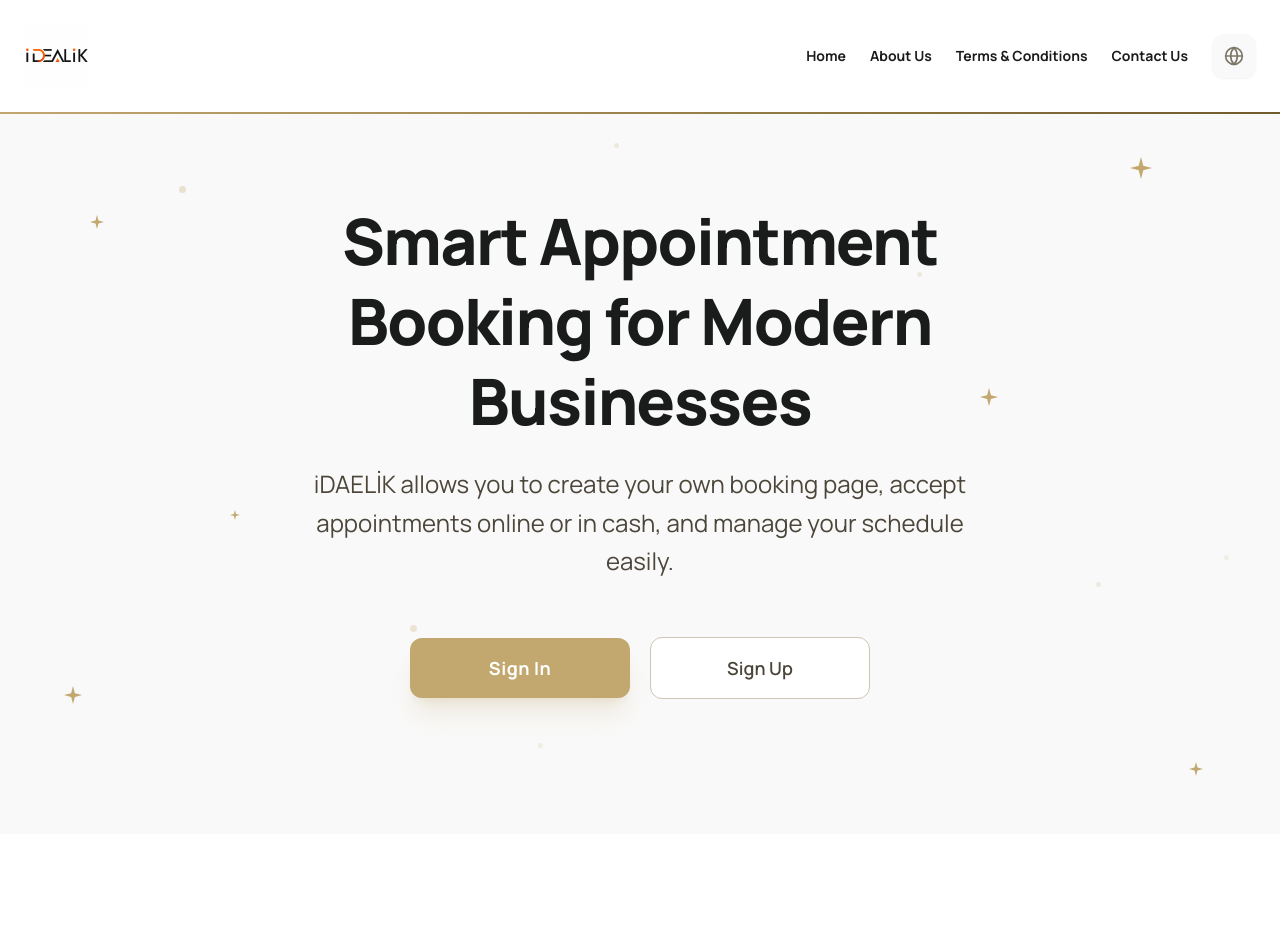
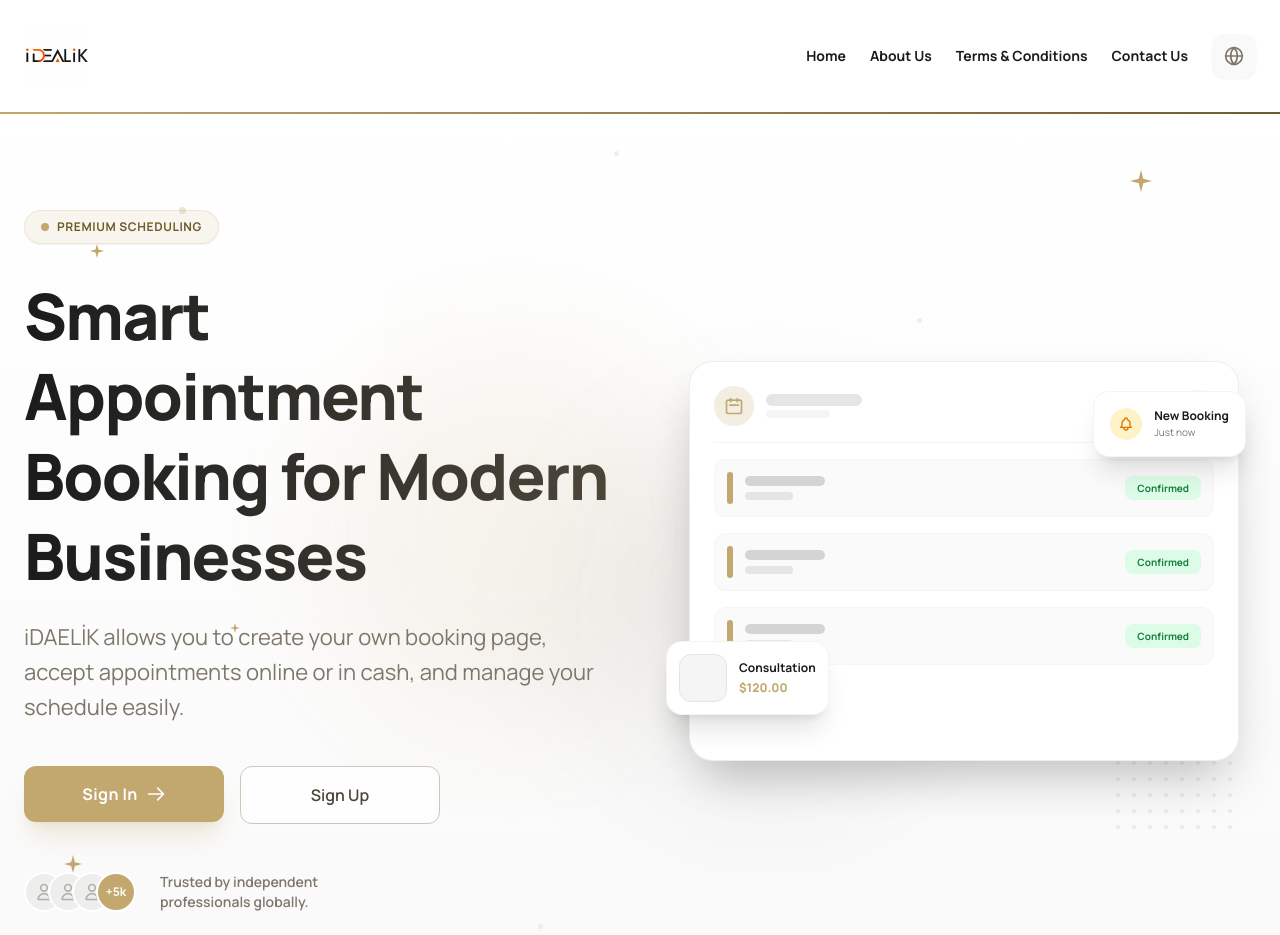
Before and after one commit to sak-gif/idealik, a Next.js app in the folder app/: page / in a window 1280 px wide. Shown: the top 935 px of the page. Built offline with nearby package versions, Linux system fonts and the light colour scheme.

Commit message:
last updates

```diff
--- a/app/src/app/page.tsx
+++ b/app/src/app/page.tsx
@@ -15,28 +15,123 @@
       <Header />
       <main className="flex-1 relative bg-bg-main overflow-x-hidden">
         {/* --- HOME SECTION --- */}
-        <section id="home" className="relative min-h-[90vh] flex items-center justify-center pt-20 pb-32">
+        <section id="home" className="relative min-h-[95vh] flex items-center justify-center pt-24 pb-32 overflow-hidden bg-gradient-to-b from-white to-[#F9F9F9]">
+          {/* Subtle Background Glows */}
+          <div className="absolute top-1/4 left-1/4 w-96 h-96 bg-primary/10 rounded-full blur-3xl -z-0 animate-pulse"></div>
+          <div className="absolute bottom-1/4 right-1/4 w-96 h-96 bg-[#1A1C1C]/5 rounded-full blur-3xl -z-0"></div>
+
           <SparkleDecor />
-          <div className="text-center px-6 relative z-10 animate-in max-w-4xl mx-auto">
+
+          <div className="page-container relative z-10 px-6 mx-auto grid grid-cols-1 lg:grid-cols-2 gap-16 items-center">
+            {/* Left Content */}
+            <div className="text-left animate-in" style={{ animationDelay: '0.1s' }}>
+              <div className="inline-flex items-center gap-2 px-4 py-2 rounded-full bg-primary/10 border border-primary/20 mb-8 shadow-sm">
+                <span className="w-2 h-2 rounded-full bg-primary animate-pulse"></span>
+                <span className="text-xs font-bold text-primary-dark tracking-wider uppercase">Premium Scheduling</span>
+              </div>
+
               <h1
-              className="f-heading font-extrabold leading-tight tracking-tight mb-6"
-              style={{ fontSize: 'clamp(32px, 5vw, 64px)', color: '#1A1C1C' }}
+                className="f-heading font-extrabold leading-tight tracking-tight mb-6 text-transparent bg-clip-text bg-gradient-to-r from-[#1A1C1C] to-[#4C463A]"
+                style={{ fontSize: 'clamp(40px, 5vw, 64px)' }}
               >
                 {t('landing.title')}
               </h1>
+
               <p
-              className="f-heading mb-14 mx-auto max-w-2xl"
-              style={{ fontSize: 'clamp(18px, 2.5vw, 24px)', color: '#4C463A' }}
+                className="f-heading mb-10 max-w-xl"
+                style={{ fontSize: 'clamp(18px, 2vw, 22px)', color: '#7E7669', lineHeight: '1.6' }}
               >
                 {t('landing.subtitle')}
               </p>
-            <div className="flex flex-col sm:flex-row items-center justify-center gap-5">
-              <Link href="/login" className="btn-gold min-w-[220px] text-lg px-12 py-4 shadow-xl shadow-primary/20 hover:scale-105 transition-transform" id="cta-sign-in">
+
+              <div className="flex flex-col sm:flex-row items-start gap-4">
+                <Link href="/login" className="btn-gold min-w-[200px] text-base px-8 py-4 shadow-xl shadow-primary/20 hover:scale-105 transition-all duration-300 flex items-center justify-center gap-2 group" id="cta-sign-in">
                   {t('landing.signIn')}
+                  <svg className="w-5 h-5 group-hover:translate-x-1 transition-transform" fill="none" viewBox="0 0 24 24" stroke="currentColor"><path strokeLinecap="round" strokeLinejoin="round" strokeWidth={2} d="M14 5l7 7m0 0l-7 7m7-7H3" /></svg>
                 </Link>
-              <Link href="/register" className="btn-outline min-w-[220px] text-lg px-12 py-4 bg-white hover:bg-neutral-50 transition-colors" id="cta-sign-up">
+                <Link href="/register" className="btn-outline min-w-[200px] text-base px-8 py-4 bg-white/80 backdrop-blur-sm hover:bg-neutral-50 transition-colors flex items-center justify-center gap-2" id="cta-sign-up">
                   {t('landing.signUp')}
                 </Link>
+              </div>
+
+              {/* Trust Indicators */}
+              <div className="mt-12 flex items-center gap-6">
+                <div className="flex -space-x-4">
+                  {[1,2,3].map((i) => (
+                    <div key={i} className="w-10 h-10 rounded-full border-2 border-white bg-surface-container flex items-center justify-center overflow-hidden">
+                      <svg className="w-5 h-5 text-text-light/50" fill="none" viewBox="0 0 24 24" stroke="currentColor"><path strokeLinecap="round" strokeLinejoin="round" strokeWidth={2} d="M16 7a4 4 0 11-8 0 4 4 0 018 0zM12 14a7 7 0 00-7 7h14a7 7 0 00-7-7z" /></svg>
+                    </div>
+                  ))}
+                  <div className="w-10 h-10 rounded-full border-2 border-white bg-primary text-white flex items-center justify-center text-xs font-bold z-10">
+                    +5k
+                  </div>
+                </div>
+                <div className="text-sm font-semibold text-text-light">
+                  Trusted by independent <br/> professionals globally.
+                </div>
+              </div>
+            </div>
+
+            {/* Right Abstract Visuals */}
+            <div className="relative hidden lg:flex items-center justify-center h-full animate-in" style={{ animationDelay: '0.3s' }}>
+              <div className="relative w-full max-w-[500px] aspect-square">
+                {/* Main Dashboard Card Mockup */}
+                <div className="absolute top-1/2 left-1/2 -translate-x-1/2 -translate-y-1/2 w-[110%] h-[80%] bg-white rounded-3xl shadow-2xl border border-outline-variant/30 p-6 flex flex-col gap-4 z-20 hover:-translate-y-6 transition-transform duration-500">
+                  {/* Mock Header */}
+                  <div className="flex justify-between items-center border-b border-outline-variant/20 pb-4">
+                    <div className="flex items-center gap-3">
+                      <div className="w-10 h-10 rounded-full bg-primary/20 flex items-center justify-center">
+                        <svg className="w-5 h-5 text-primary" fill="none" stroke="currentColor" viewBox="0 0 24 24"><path strokeLinecap="round" strokeLinejoin="round" strokeWidth={2} d="M8 7V3m8 4V3m-9 8h10M5 21h14a2 2 0 002-2V7a2 2 0 00-2-2H5a2 2 0 00-2 2v12a2 2 0 002 2z" /></svg>
+                      </div>
+                      <div>
+                        <div className="w-24 h-3 bg-neutral-200 rounded-full mb-1"></div>
+                        <div className="w-16 h-2 bg-neutral-100 rounded-full"></div>
+                      </div>
+                    </div>
+                    <div className="w-8 h-8 rounded-full bg-neutral-100"></div>
+                  </div>
+                  {/* Mock Content rows */}
+                  {[1, 2, 3].map((row) => (
+                    <div key={row} className="flex items-center justify-between p-3 rounded-xl bg-surface-container/30 border border-outline-variant/10">
+                      <div className="flex items-center gap-3">
+                        <div className="w-1.5 h-8 bg-primary rounded-full"></div>
+                        <div>
+                          <div className="w-20 h-2.5 bg-neutral-300 rounded-full mb-1.5"></div>
+                          <div className="w-12 h-2 bg-neutral-200 rounded-full"></div>
+                        </div>
+                      </div>
+                      <div className="px-3 py-1 bg-green-100 text-green-700 rounded-lg text-[10px] font-bold">Confirmed</div>
+                    </div>
+                  ))}
+                </div>
+
+                {/* Floating Element 1 - Notification */}
+                <div className="absolute -right-8 top-20 bg-white p-4 rounded-2xl shadow-xl border border-outline-variant/20 z-30 animate-float" style={{ animationDelay: '0.5s' }}>
+                  <div className="flex items-center gap-3">
+                    <div className="w-8 h-8 rounded-full bg-amber-100 flex items-center justify-center">
+                      <svg className="w-4 h-4 text-amber-600" fill="none" viewBox="0 0 24 24" stroke="currentColor"><path strokeLinecap="round" strokeLinejoin="round" strokeWidth={2} d="M15 17h5l-1.405-1.405A2.032 2.032 0 0118 14.158V11a6.002 6.002 0 00-4-5.659V5a2 2 0 10-4 0v.341C7.67 6.165 6 8.388 6 11v3.159c0 .538-.214 1.055-.595 1.436L4 17h5m6 0v1a3 3 0 11-6 0v-1m6 0H9" /></svg>
+                    </div>
+                    <div>
+                      <div className="text-xs font-bold text-[#1A1C1C]">New Booking</div>
+                      <div className="text-[10px] text-text-light">Just now</div>
+                    </div>
+                  </div>
+                </div>
+
+                {/* Floating Element 2 - Service */}
+                <div className="absolute -left-12 bottom-24 bg-white p-3 rounded-2xl shadow-xl border border-outline-variant/20 z-30 animate-float" style={{ animationDelay: '1.2s' }}>
+                  <div className="flex items-center gap-3">
+                    <div className="w-12 h-12 rounded-xl bg-neutral-100 border border-neutral-200"></div>
+                    <div>
+                      <div className="text-xs font-bold text-[#1A1C1C] mb-1">Consultation</div>
+                      <div className="text-xs font-extrabold text-primary">$120.00</div>
+                    </div>
+                  </div>
+                </div>
+
+                {/* Decorative Elements */}
+                <div className="absolute -bottom-6 -right-6 w-32 h-32 bg-[radial-gradient(#C2A86F_2px,transparent_2px)] [background-size:16px_16px] opacity-20 z-10"></div>
+              </div>
             </div>
           </div>
         </section>
```
Lines whose indentation alone changed are shown as unchanged.
